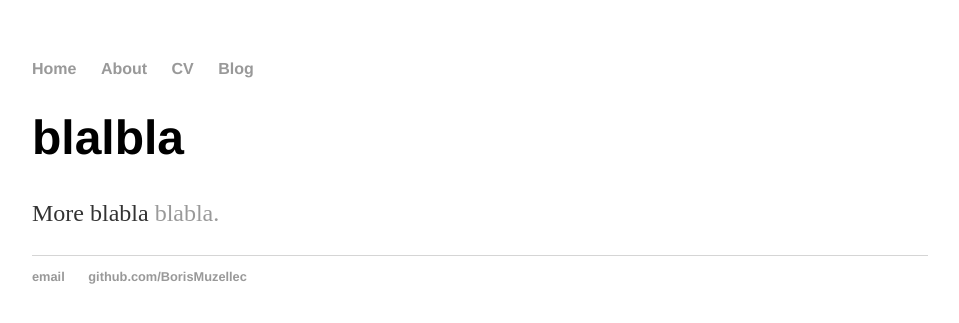
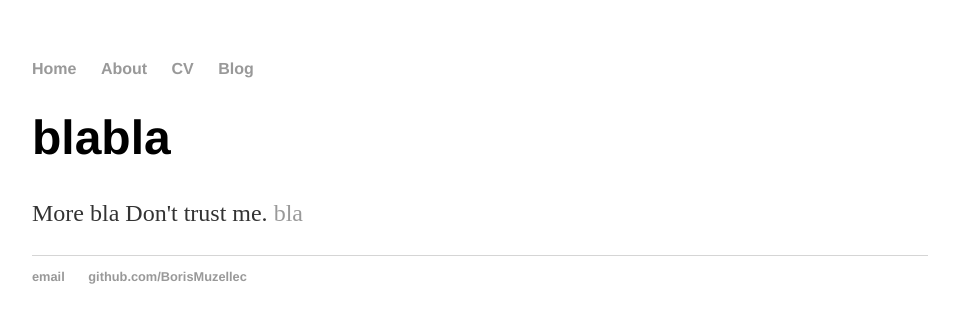
Before and after one commit to BorisMuzellec/borismuzellec.github.io, a Jekyll site: the page built from index.html, in a window 1280 px wide. Shown: the top 323 px of the page, without its empty margins (160-1119 px from the left). Built offline with Jekyll 4.4.1, drawn with Linux system fonts in a browser that asks for light colours.

Commit message:
Update index.html

```diff
--- a/index.html
+++ b/index.html
@@ -1,30 +1,8 @@
-<!DOCTYPE html>
-<html>
-	<head>
-		<title>Boris Muzellec</title>
-		<!-- link to main stylesheet -->
-		<link rel="stylesheet" type="text/css" href="/css/main.css">
-	</head>
-	<body>
-		<nav>
-    		<ul>
-        		<li><a href="/">Home</a></li>
-	        	<li><a href="/about">About</a></li>
-        		<li><a href="/cv">CV</a></li>
-        		<li><a href="/blog">Blog</a></li>
-    		</ul>
-		</nav>
-		<div class="container">
-    		<div class="blurb">
-        		<h1>blalbla</h1>
-				<p>More blabla <a href="/about">blabla.</a></p>
-    		</div><!-- /.blurb -->
-		</div><!-- /.container -->
-		<footer>
-    		<ul>
-        		<li><a href="mailto:hankquinlanhub@gmail.com">email</a></li>
-        		<li><a href="https://github.com/BorisMuzellec">github.com/BorisMuzellec</a></li>
-			</ul>
-		</footer>
-	</body>
-</html>
+---
+layout: default
+title: Boris Muzellec's personal page
+---
+<div class="blurb">
+	<h1>blabla</h1>
+	<p>More bla</em> Don't trust me. <a href="/about">bla</a></p>
+</div><!-- /.blurb -->
```
